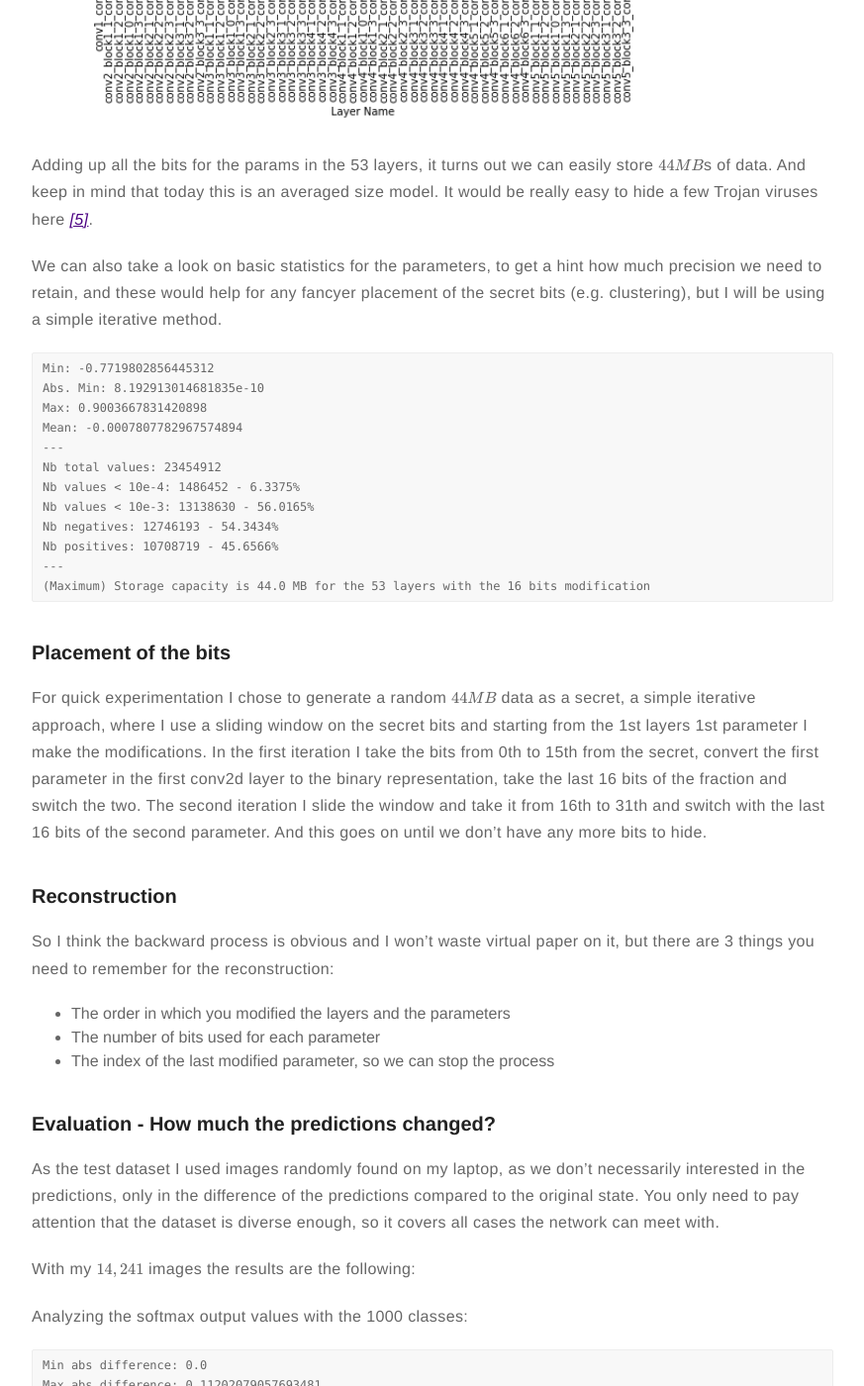
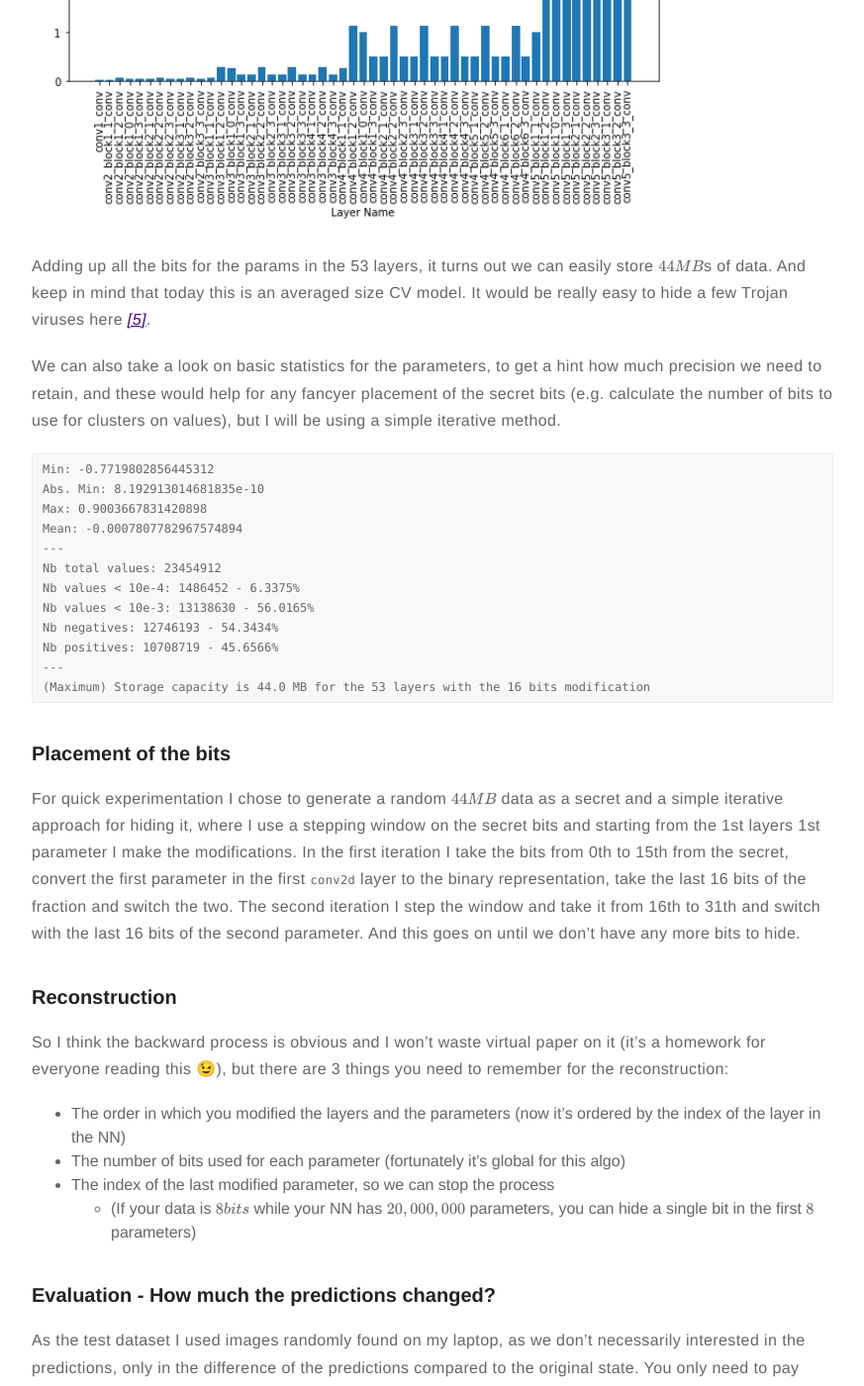
Before and after one commit to gaborvecsei/gaborvecsei.github.io, a Jekyll site: the page built from _posts/2022-05-20-Neural-Network-Steganography.md, in a window 1280 px wide and 1400 px high, scrolled down 3822 px. Shown: the whole window at 99% size, without its empty margins (203-1076 px from the left). Built offline with Jekyll 4.4.1, drawn with Linux system fonts in a browser that asks for light colours; formulas are drawn with MathJax 3; comment, search, counter and statistics services are not loaded; some of the changed text lies outside the part shown.

Commit message:
[post] 2nd half reviewd and edited

````diff
--- a/_posts/2022-05-20-Neural-Network-Steganography.md
+++ b/_posts/2022-05-20-Neural-Network-Steganography.md
@@ -100,28 +100,33 @@ The process is the following:
 There is a trade-off what we need to consider when modifying bits of parameters in a neural network:
 The more precision you give up at each value the more data you can store.
 But think about what this precision means in a NN.
-You are using these parameters to performa the forward pass and receive a prediction, and you'd like to keep this prediction as close as you can to the original one.
+You are using these parameters to perform a the forward pass and receive a prediction, and you'd like to keep this prediction as close as you can to the original one.
 Worst case scenario, the outputs of the network will be so different, that you won't notice the 24 days of training what you did.
+
+As a general rule, just try to compress your data and use less bits from the fraction.
+Empirically it's better to modify less bits everywhere int he network compared to modify more bits for certain selected layers.
+I will include such measurements in upcoming posts.
 
 ## Experiment
 
-After all this theory let's see an actual experiment. I wrote the tools to use it not just to sit on it.
+After all this theory let's see an actual experiment 🥳.
+I wrote the tools to use it not just to sit on it 🦾.
 
 ### Parameters
 
 I used the well known `ResNet50` network trained on `ImageNet` which is easily accessible at every deep learning framework.
 But how much data can we store here? Actually... a lot, but it should not be suprising with the number of parameters.
-After I decided to run the experiment, where I change $16bits$ from the fraction of every parameter (in every Conv2D layer) I could calculate the amount of data I can store.
+After I decided to run the experiment, where I change $16bits$ from the *fraction* of every parameter (in every `Conv2D` layer) I could calculate the amount of data I can store.
 Here you can see the layer-wise breakdown:
 
 <img src="https://gaborvecsei.github.io/assets/images/blog/nn_steganography/resnet50_conv2d_storage_capacity.png" width="640" alt="">
 
 Adding up all the bits for the params in the 53 layers, it turns out we can easily store $44MB$s of data.
-And keep in mind that today this is an averaged size model.
+And keep in mind that today this is an averaged size CV model.
 It would be really easy to hide a few Trojan viruses here [*[5]*](#references).
 
 We can also take a look on basic statistics for the parameters, to get a hint how much precision we need to retain, and
-these would help for any fancyer placement of the secret bits (e.g. clustering), but I will be using a simple iterative method.
+these would help for any fancyer placement of the secret bits (e.g. calculate the number of bits to use for clusters on values), but I will be using a simple iterative method.
 
 ```
 Min: -0.7719802856445312
@@ -140,28 +145,30 @@ Nb positives: 10708719 - 45.6566%
 
 ### Placement of the bits
 
-For quick experimentation I chose to generate a random $44MB$ data as a secret, a simple iterative approach, where I use a sliding window on the secret bits
-and starting from the 1st layers 1st parameter I make the modifications.
-In the first iteration I take the bits from 0th to 15th from the secret, convert the first parameter in the first conv2d layer to the binary representation,
-take the last 16 bits of the fraction and switch the two. The second iteration I slide the window and take it from 16th to 31th and switch with the last 16 bits of the second parameter.
+For quick experimentation I chose to generate a random $44MB$ data as a secret and a simple iterative approach for hiding it,
+where I use a stepping window on the secret bits and starting from the 1st layers 1st parameter I make the modifications.
+In the first iteration I take the bits from 0th to 15th from the secret, convert the first parameter in the first `conv2d` layer to the binary representation,
+take the last 16 bits of the fraction and switch the two. The second iteration I step the window and take it from 16th to 31th and switch with the last 16 bits of the second parameter.
 And this goes on until we don't have any more bits to hide.
 
 ### Reconstruction
 
-So I think the backward process is obvious and I won't waste virtual paper on it, but there are 3 things you need to remember for the reconstruction:
-- The order in which you modified the layers and the parameters
-- The number of bits used for each parameter
+So I think the backward process is obvious and I won't waste virtual paper on it (it's a homework for everyone reading this 😉),
+but there are 3 things you need to remember for the reconstruction:
+- The order in which you modified the layers and the parameters (now it's ordered by the index of the layer in the NN)
+- The number of bits used for each parameter (fortunately it's global for this algo)
 - The index of the last modified parameter, so we can stop the process
+    - (If your data is $8 bits$ while your NN has $20,000,000$ parameters, you can hide a single bit in the first $8$ parameters)
 
 ### Evaluation - How much the predictions changed?
 
 As the test dataset I used images randomly found on my laptop, as we don't necessarily interested in the predictions,
 only in the difference of the predictions compared to the original state. You only need to pay attention that the
-dataset is diverse enough, so it covers all cases the network can meet with.
+dataset should be diverse enough, so it covers all cases the network can meet with.
 
 With my $14,241$ images the results are the following:
 
-Analyzing the softmax output values with the 1000 classes:
+Analyzing the *softmax* output values with the 1000 classes:
 
 ```
 Min abs difference: 0.0
@@ -169,13 +176,15 @@ Max abs difference: 0.11202079057693481
 Number of changed prediction values: 14240972 / 14241000 | 99.9998%
 ```
 
-Looking only at the changes where the prediction (`np.argmax(output)`) is different:
+Looking only at the changes where the prediction label (`np.argmax(output)`) is different:
 
 ```
 Changed number of predictions: 146 / 14241 | 1.0252089038691103%
 ```
 
 So we can see that almost all outputs changed slightly, and for some cases (approx. $1\%$) this resulted in a new output label.
+This is not suprising based on the maximum change values, just imagine a 3 class case where these are the original values:
+$[0.3, 0.34, 0.36]$ (label would be *2*) and after the modification it's: $[0.3, 0.351, 0.349]$ (where label is *1*).
 
 # Conclusion
 
````
